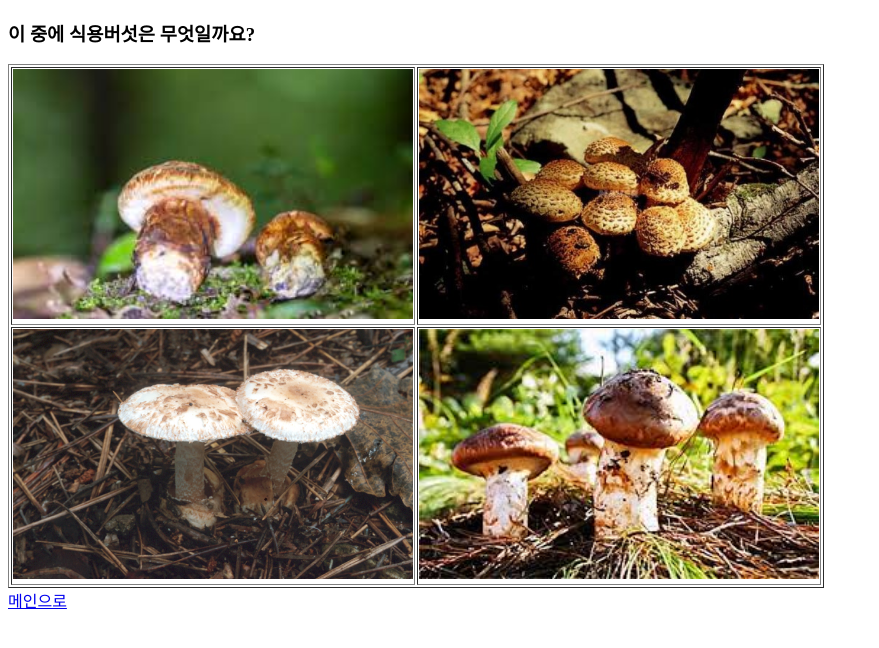
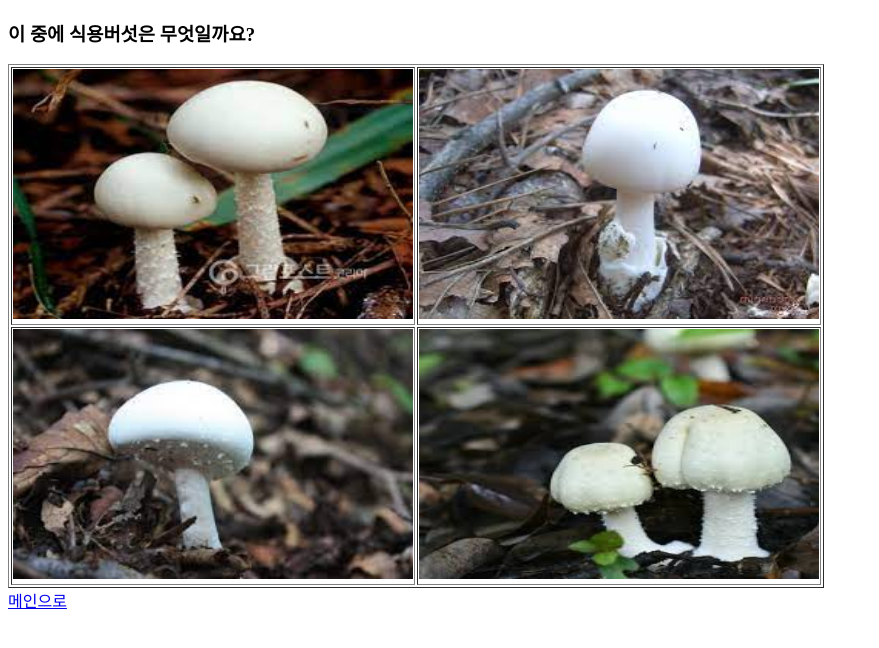
Before and after one commit to ki-yungkim/Python_FinalProject_ML_Mushrooms, a Flask app: template 소스코드/Mushroom/MushroomClassification - 재현/templates/imgQuestion/question1.html in a window 1280 px wide. Shown: the top 648 px of the page, without its empty margins (0-879 px from the left). Run offline with Flask 2, Linux system fonts and the light colour scheme; the template is opened without the code that fills it, so the values that code supplies are empty.

Commit message:
Update question1.html

```diff
--- a/소스코드/Mushroom/MushroomClassification - 재현/templates/imgQuestion/question1.html
+++ b/소스코드/Mushroom/MushroomClassification - 재현/templates/imgQuestion/question1.html
@@ -10,17 +10,23 @@
 <div>
     <h3>이 중에 식용버섯은 무엇일까요?</h3>
 </div>
-
 <!-- 보기 항목 -->
 <div >
+    <form action="/resource/wrongAnswer" method="POST">
+        <input type="hidden" name="name" id="name" value="흰알광대버섯">
+
     <table border="1">
         <tr>
-            <td><a href="/resource/wrongAnswer"><img src="https://raw.githubusercontent.com/FinalMushrooms/Playdata_Final_Mushrooms/main/%EC%9D%B4%EB%AF%B8%EC%A7%80%EC%86%8C%EC%8A%A4/%EB%B9%84%EB%8A%98%EA%B3%A0%EA%B9%94.jpg" width="400" height="250"></a></td>
-            <td><a href="/resource/wrongAnswer"><img src="https://raw.githubusercontent.com/FinalMushrooms/Playdata_Final_Mushrooms/main/%EC%9D%B4%EB%AF%B8%EC%A7%80%EC%86%8C%EC%8A%A4/%EB%B9%84%EB%8A%98%EA%B3%A0%EA%B9%943.jpg" width="400" height="250"></a></td>
+            <td><input type="IMAGE" src="https://raw.githubusercontent.com/FinalMushrooms/Playdata_Final_Mushrooms/main/%EC%9D%B4%EB%AF%B8%EC%A7%80%EC%86%8C%EC%8A%A4/%ED%9D%B0%EC%95%8C%EA%B4%91%EB%8C%80%EB%B2%84%EC%84%AF.jpg" width="400" height="250" name="submit" value="submit"></td>
+            <td><input type="IMAGE" src="https://raw.githubusercontent.com/FinalMushrooms/Playdata_Final_Mushrooms/main/%EC%9D%B4%EB%AF%B8%EC%A7%80%EC%86%8C%EC%8A%A4/%ED%9D%B0%EC%95%8C%EA%B4%91%EB%8C%80%EB%B2%84%EC%84%AF2.jpg" width="400" height="250" name="submit" value="submit"></td>
         </tr>
         <tr>
-            <td><a href="/resource/wrongAnswer"><img src="https://raw.githubusercontent.com/FinalMushrooms/Playdata_Final_Mushrooms/main/%EC%9D%B4%EB%AF%B8%EC%A7%80%EC%86%8C%EC%8A%A4/%ED%81%B0%EC%A3%BC%EB%A8%B8%EB%8B%88%EA%B4%91%EB%8C%80%EB%B2%84%EC%84%AF.jpg" width="400" height="250"></a></td>
-            <td><a href="/resource/correctAnswer"><img src="https://raw.githubusercontent.com/FinalMushrooms/Playdata_Final_Mushrooms/main/%EC%9D%B4%EB%AF%B8%EC%A7%80%EC%86%8C%EC%8A%A4/%EC%86%A1%EC%9D%B4.jpg" width="400" height="250"></a></td>
+            <td><input type="IMAGE" src="https://raw.githubusercontent.com/FinalMushrooms/Playdata_Final_Mushrooms/main/%EC%9D%B4%EB%AF%B8%EC%A7%80%EC%86%8C%EC%8A%A4/%ED%9D%B0%EC%95%8C%EA%B4%91%EB%8C%80%EB%B2%84%EC%84%AF3.jpg" width="400" height="250" name="submit" value="submit"></td>
+        </form>
+        <form action="/resource/correctAnswer" method="POST">
+            <input type="hidden" name="name2" id="name2" value="등색주름버섯">
+            <td><input type="IMAGE" src="https://raw.githubusercontent.com/FinalMushrooms/Playdata_Final_Mushrooms/main/%EC%9D%B4%EB%AF%B8%EC%A7%80%EC%86%8C%EC%8A%A4/%EB%93%B1%EC%83%89%EC%A3%BC%EB%A6%84%EB%B2%84%EC%84%AF.jpg" width="400" height="250" name="submit" value="submit"></td>
+        </form>
         </tr>
     </table>
 </div>
```
